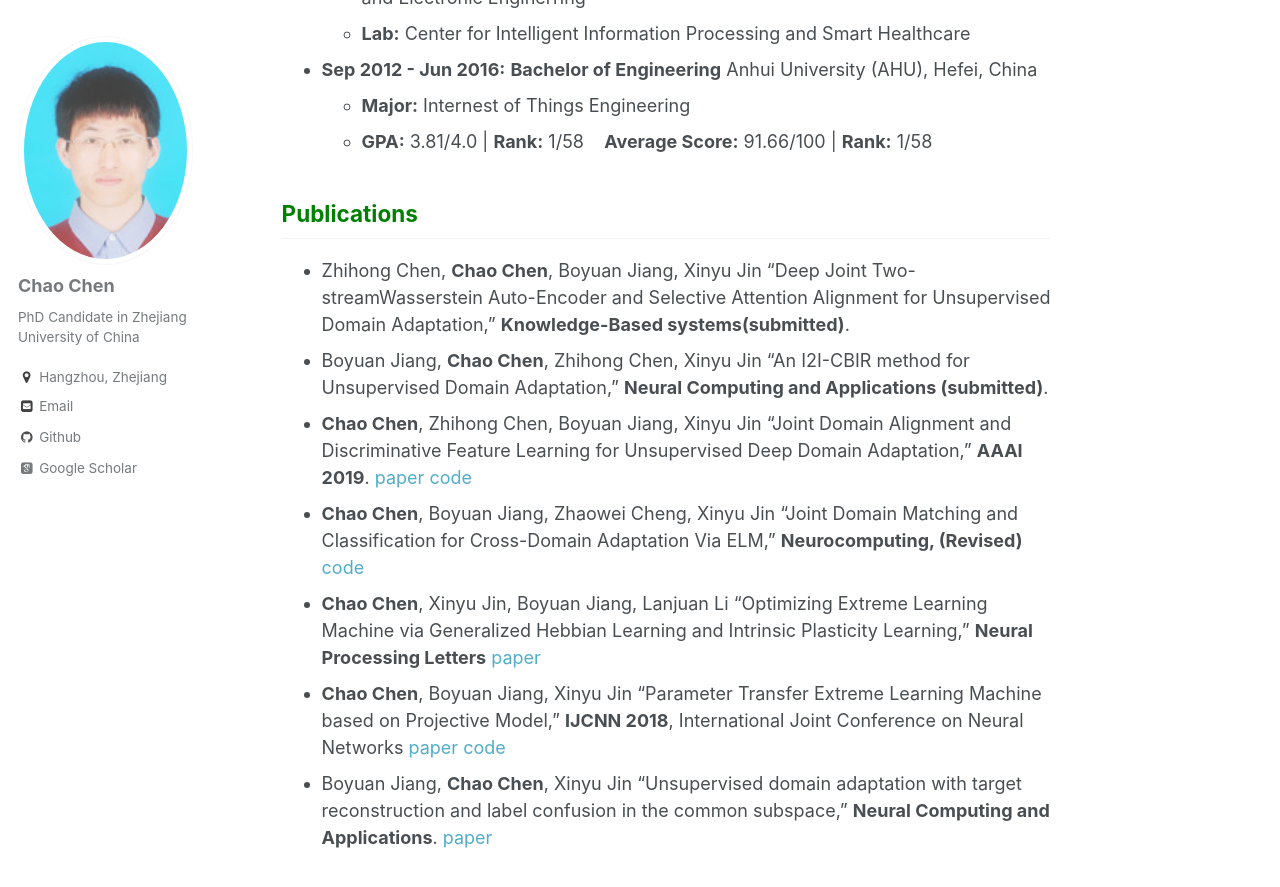
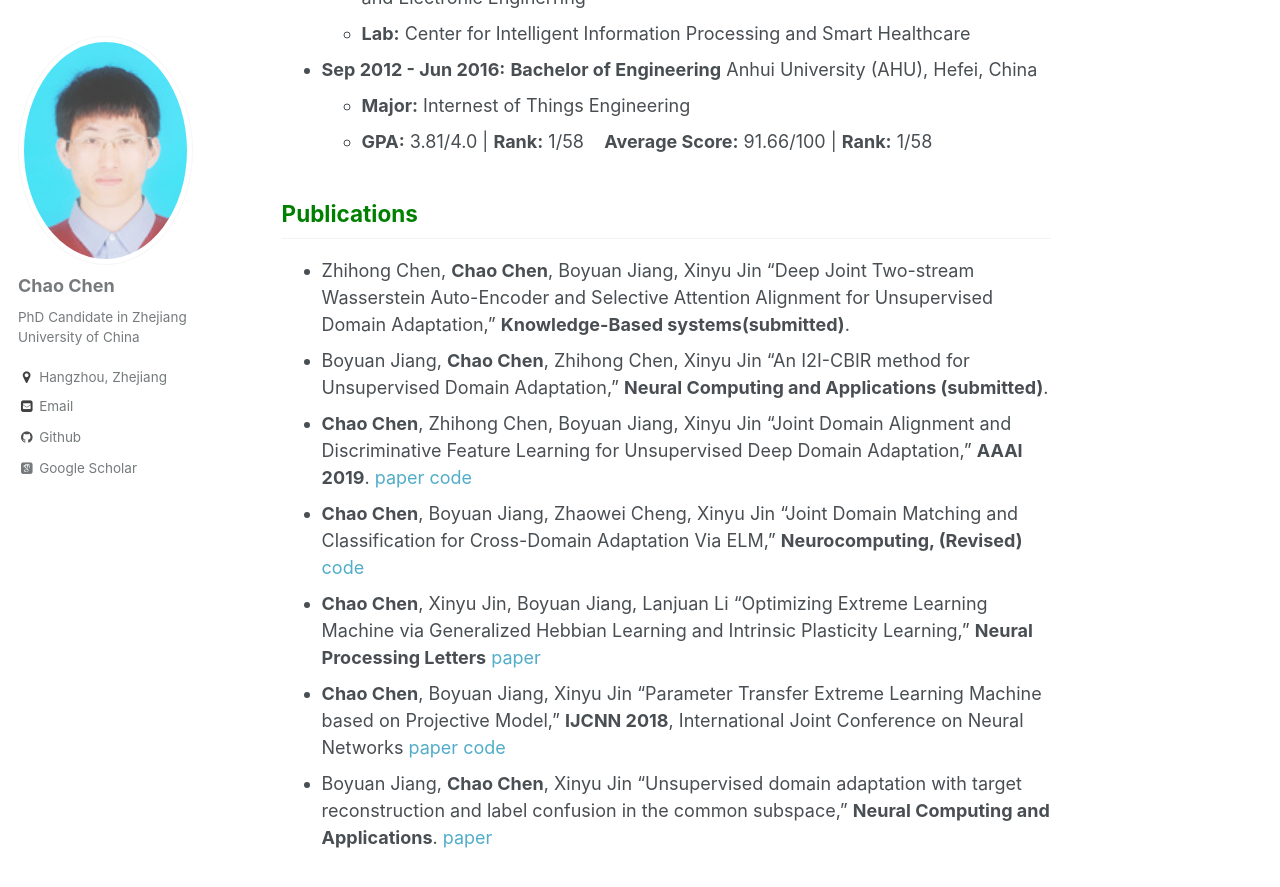
Before and after one commit to chenchao666/chenchao666.github.io, a Jekyll site: the page built from _pages/about.md, in a window 1280 px wide and 900 px high, scrolled down 639 px. Shown: the top 887 px of the window. Built offline with Jekyll 4.4.1, drawn with Linux system fonts in a browser that asks for light colours; some web fonts are replaced.

Commit message:
Update about.md

```diff
--- a/_pages/about.md
+++ b/_pages/about.md
@@ -23,7 +23,7 @@ My research interests cover a range of issues : **Statistics and Optimization**,
   - **GPA:** 3.81/4.0 \| **Rank:** 1/58 &nbsp;&nbsp; **Average Score:** 91.66/100 \| **Rank:** 1/58
 
 ## <span style="color: green"> Publications </span>
-* Zhihong Chen, **Chao Chen**, Boyuan Jiang, Xinyu Jin “Deep Joint Two-streamWasserstein Auto-Encoder and Selective Attention
+* Zhihong Chen, **Chao Chen**, Boyuan Jiang, Xinyu Jin “Deep Joint Two-stream Wasserstein Auto-Encoder and Selective Attention
 Alignment for Unsupervised Domain Adaptation,” **Knowledge-Based systems(submitted)**.
 * Boyuan Jiang, **Chao Chen**, Zhihong Chen, Xinyu Jin “An I2I-CBIR method for Unsupervised Domain Adaptation,” **Neural Computing and Applications (submitted)**.
 * **Chao Chen**, Zhihong Chen, Boyuan Jiang, Xinyu Jin “Joint Domain Alignment and Discriminative Feature Learning for Unsupervised Deep Domain Adaptation,” **AAAI 2019**. [paper](https://arxiv.org/abs/1808.09347) [code](https://github.com/chenchao666/JDDA-Master)
```
